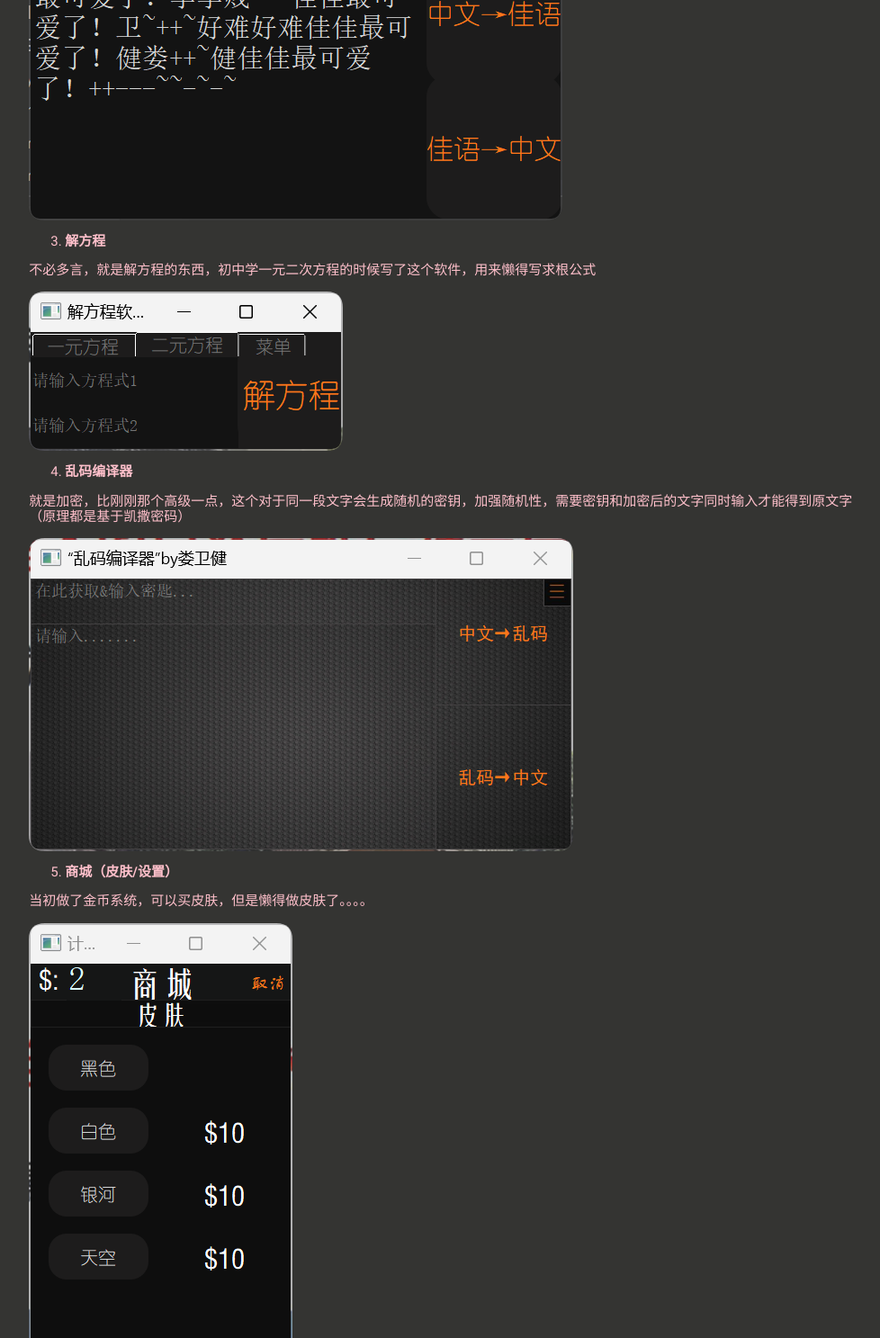
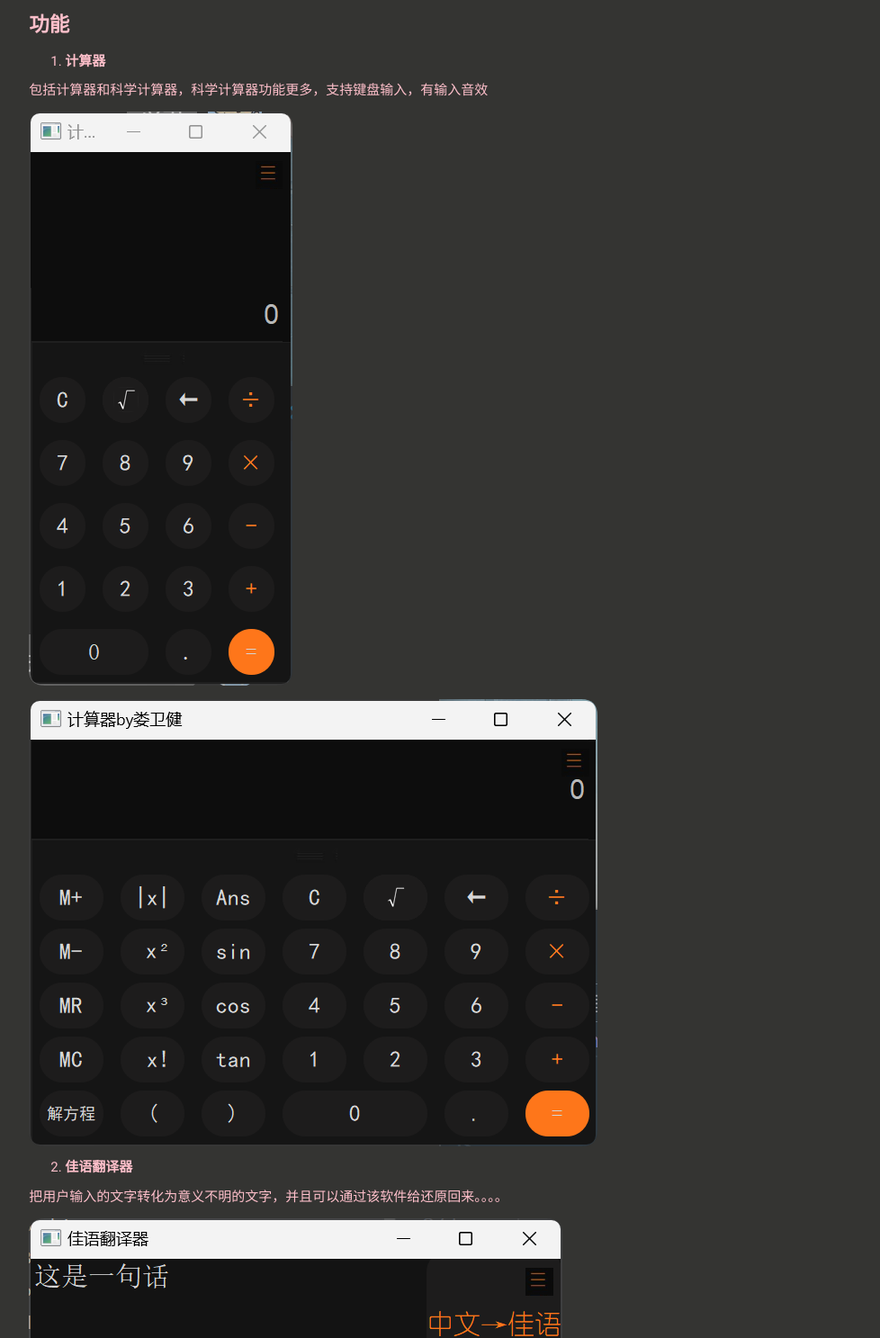
Before and after one commit to felixlovejj/lwj787.github.io, a plain HTML site: page web/html/passage1.html in a window 1280 px wide. Shown: the part 928-2415 px from the top of the page at 90% size, without its empty margins (270-1248 px from the left). Drawn offline with Linux system fonts and the light colour scheme; files whose address does not match are found by name.

Commit message:
Update passage1.html

```diff
--- a/web/html/passage1.html
+++ b/web/html/passage1.html
@@ -54,11 +54,14 @@
 <li>Python</li>
 <li>Pyside2</li>
 </ul>
+<p><img src="../../image/passage1/1.png" alt="4"></p>
 <h2>功能</h2>
 <ol>
 <li><strong>计算器</strong></li>
 </ol>
 <p>包括计算器和科学计算器，科学计算器功能更多，支持键盘输入，有输入音效</p>
+<p><img src="../../image/passage1/2.png" alt="4"></p>
+<p><img src="../../image/passage1/3.png" alt="4"></p>
 <ol start="2">
 <li><strong>佳语翻译器</strong></li>
 </ol>
```
